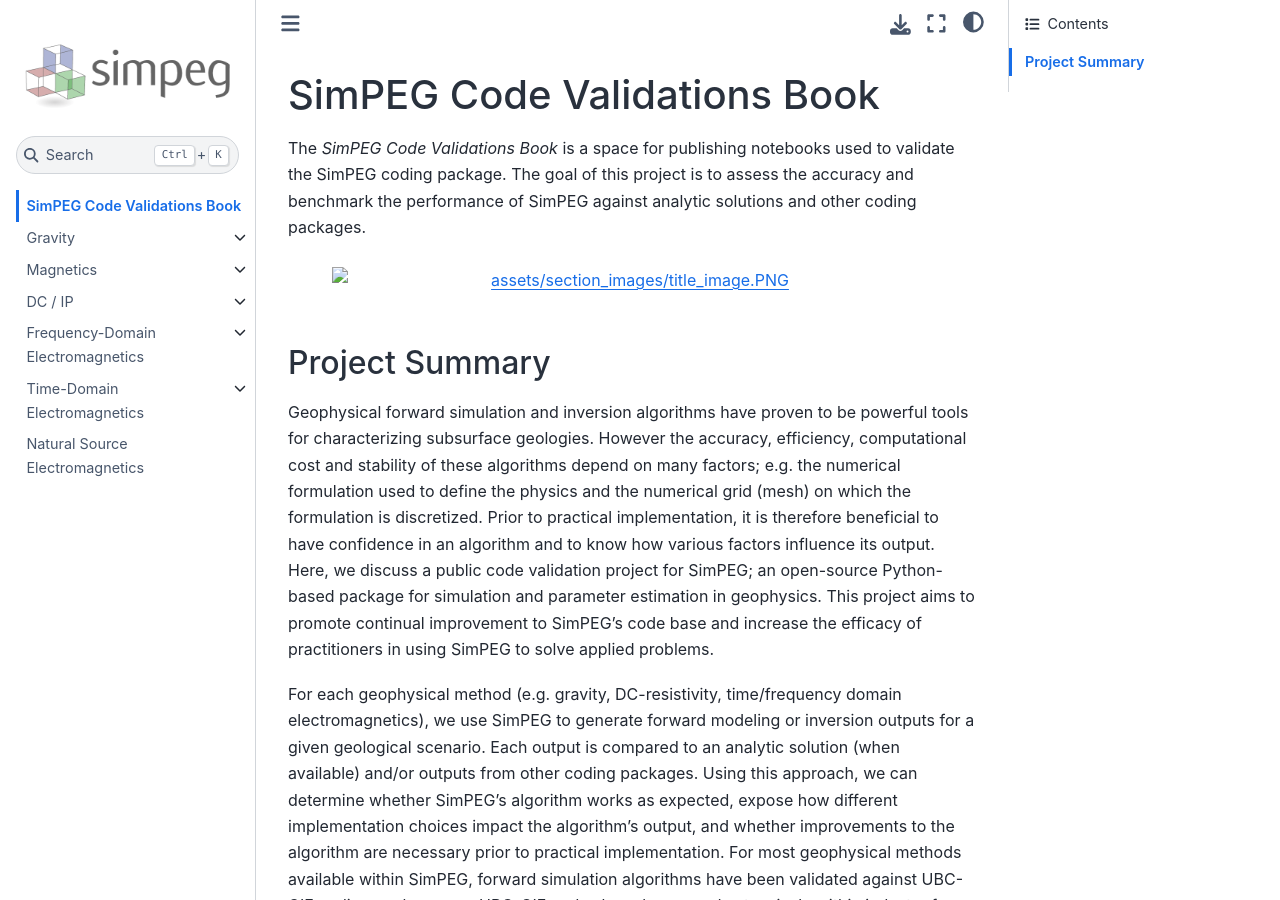
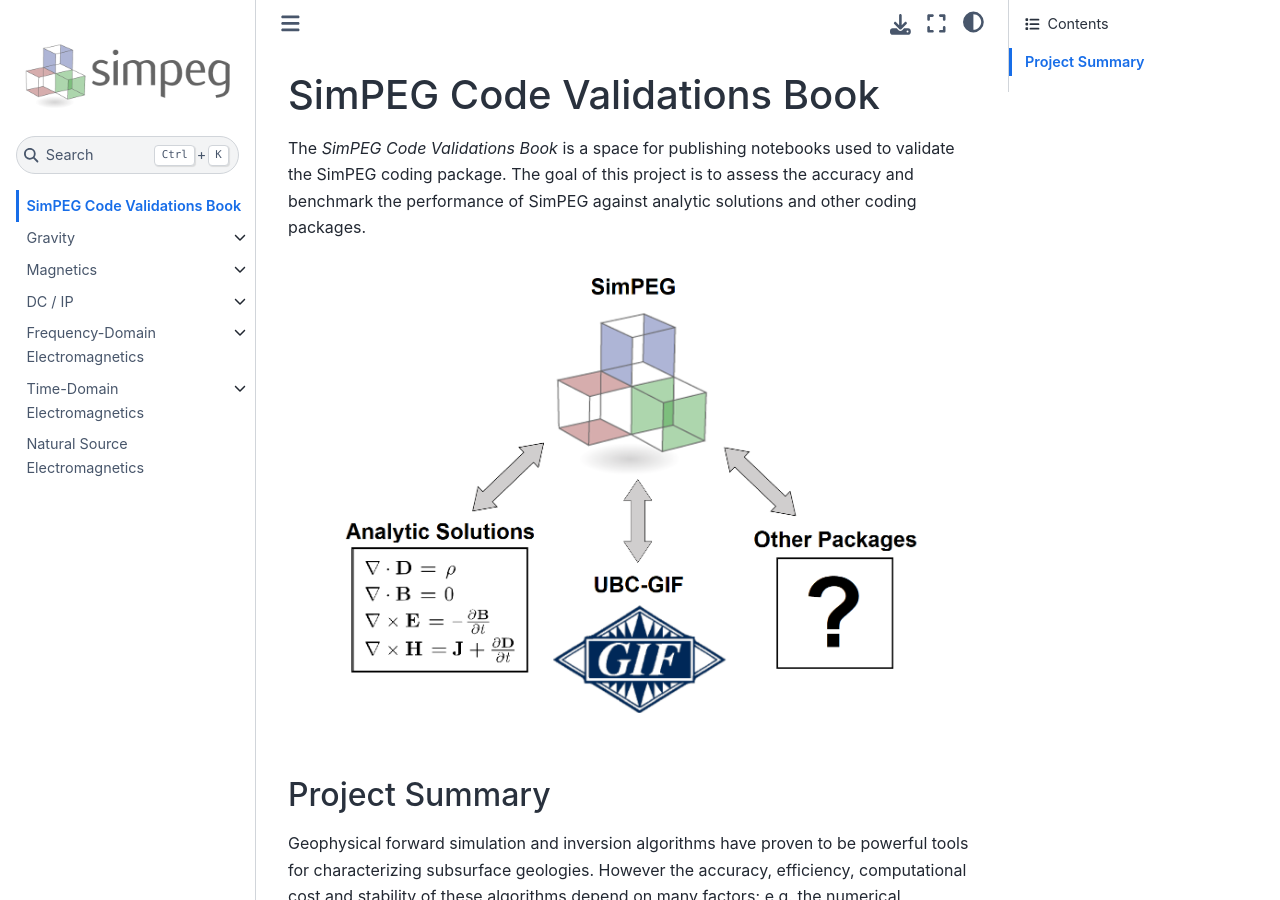
Before and after one commit to simpeg/validations, a Jupyter Book: the page built from index.md, in a window 1280 px wide and 900 px high. Built offline with Jupyter Book 1.0.4 settings and Sphinx 7.4.7 and the Sphinx Book theme 1.1.4, drawn with Linux system fonts in a browser that asks for light colours; pages that are not in the unit, such as notebooks, are missing from menus; comment, search, counter and statistics services are not loaded.

Commit message:
Fix one extra figure

````diff
--- a/index.md
+++ b/index.md
@@ -4,7 +4,7 @@
 The *SimPEG Code Validations Book* is a space for publishing notebooks used to validate the SimPEG coding package. The goal of this project is to assess the accuracy and benchmark the performance of SimPEG against analytic solutions and other coding packages.
 
 
-```{figure} ./assets/section_images/title_image.PNG
+```{figure} ./assets/section_images/title_image.png
 :width: 600px
 :align: center
 ```
````
